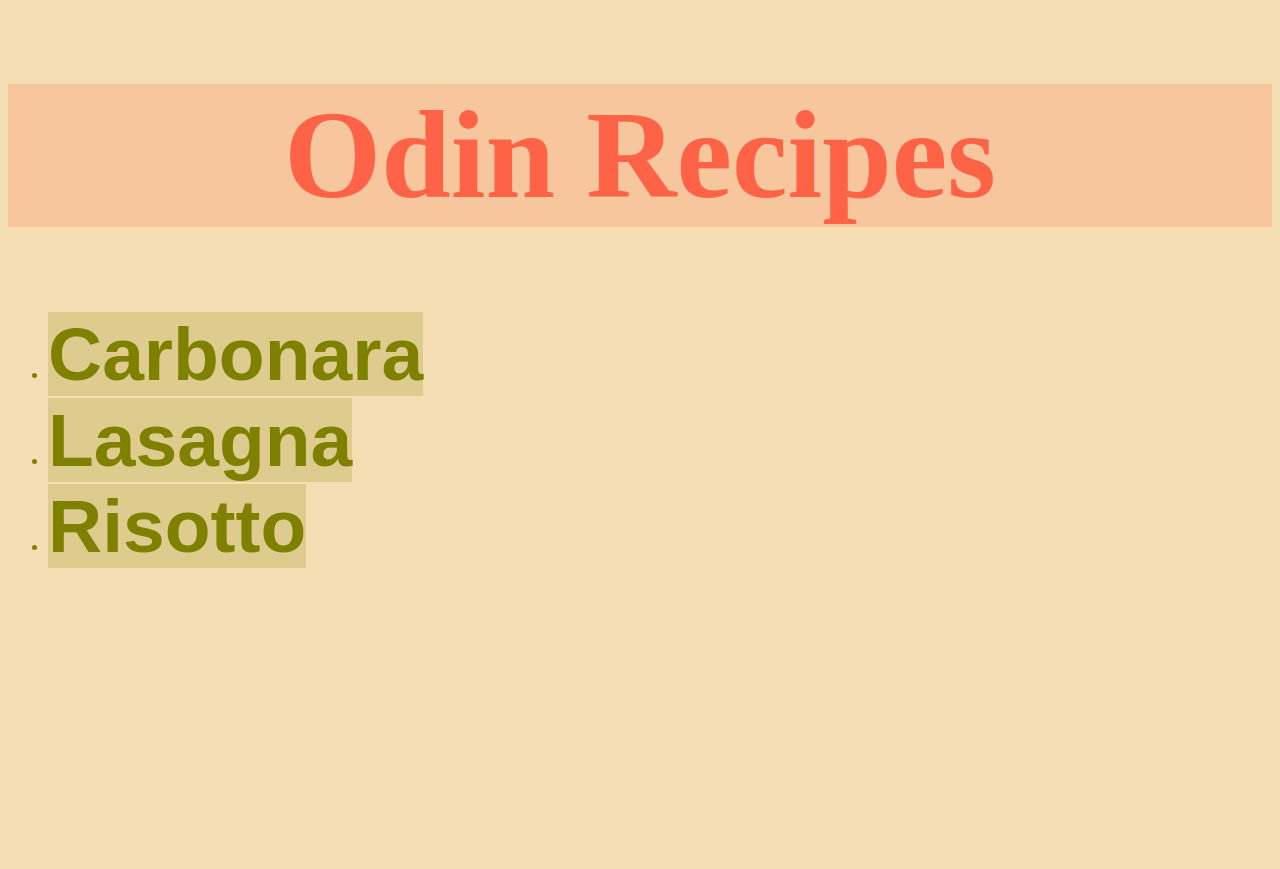
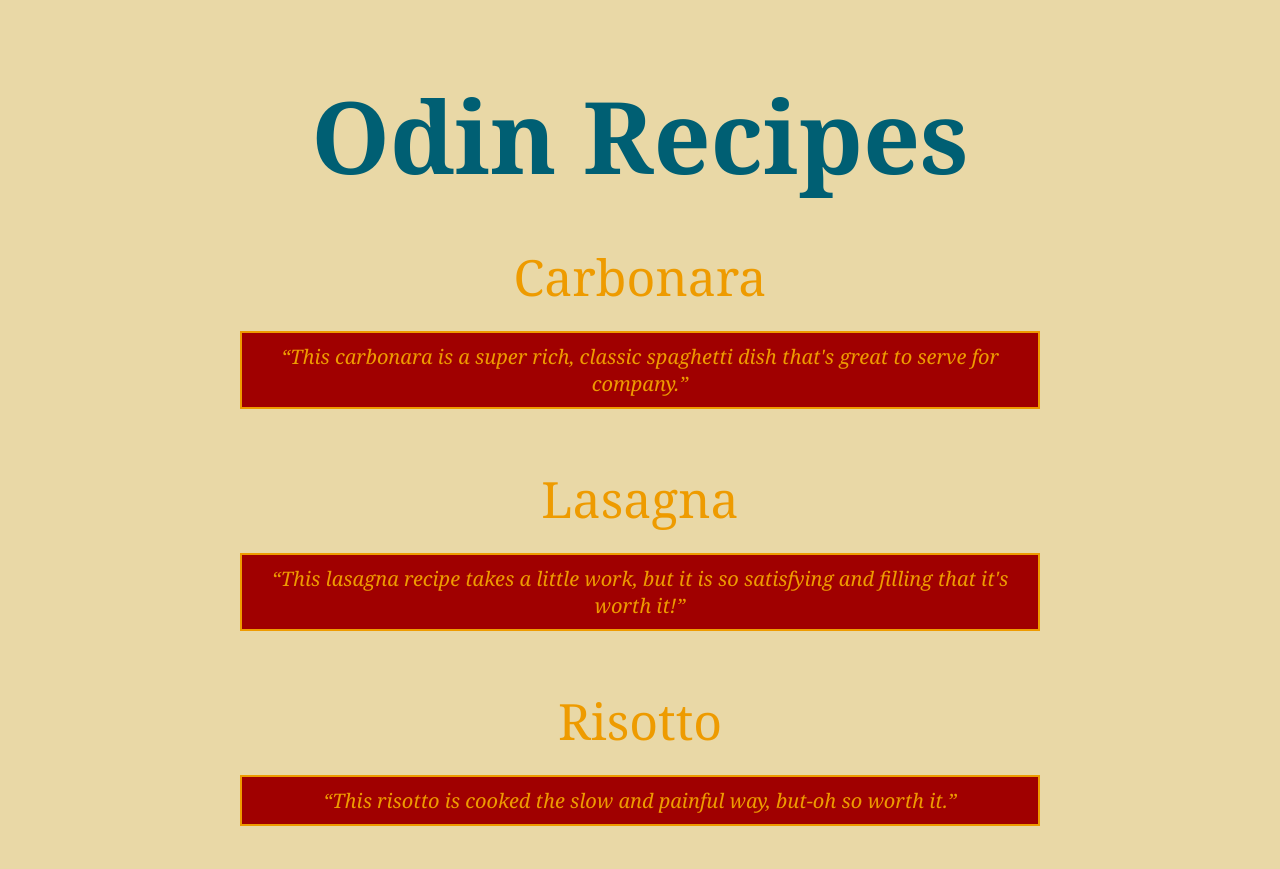
Before and after one commit to gcunha-xubuntu/odin-recipes, a plain HTML site: page index.html in a window 1280 px wide. Before the commit the page ends 800 px from the top, so only its background shows below. Drawn offline with Linux system fonts and the light colour scheme.

Commit message:
Change homepage HTML and CSS

```diff
--- a/index.css
+++ b/index.css
@@ -1,24 +1,43 @@
 * {
-  background-color: wheat;
+  box-sizing: border-box;
+  background-color: #e9d8a6;
+  font-family: "Georgia", "Times New Roman", "Times", serif;
 }
 
-h1 {
-  font-family: "Times New Roman", "Georgia", "Garamond", serif;
-  color: tomato;
-  background-color: rgba(255, 99, 71, 0.2);
-  font-size: 125px;
+.title {
+  color: #005f73;
+  font-size: 100px;
   text-align: center;
+  margin-bottom: 40px;
 }
 
-li,
-a {
-  color: olive;
+.recipes-list {
+  text-align: center;
+  padding-left: 0;
 }
 
-a {
-  font-family: "Arial", "Verdana", "Tahoma", sans-serif;
-  background-color: hsla(60, 100%, 25%, 0.2);
-  font-size: 75px;
-  font-weight: bold;
+.recipe-list {
+  list-style-type: none;
+}
+
+.recipe-link {
   text-decoration: none;
+  color: #ee9b00;
+  font-size: 50px;
 }
+
+.recipe-para {
+  display: inline-block;
+  width: 800px;
+  margin-bottom: 40px;
+  padding: 10px;
+  color: #ee9b00;
+  background-color: #a00000;
+  font-family: "Times New Roman", "Times", serif;
+  font-size: 20px;
+  border: 2px solid #ee9b00;
+}
+
+.emphasis {
+  background-color: rgb(160, 0, 0);
+}
--- a/index.html
+++ b/index.html
@@ -7,11 +7,14 @@
     </head>
 
     <body>
-        <h1>Odin Recipes</h1>
-        <ul>
-            <li><a href="./recipes/carbonara.html">Carbonara</a></li>
-            <li><a href="./recipes/lasagna.html">Lasagna</a></li>
-            <li><a href="./recipes/risotto.html">Risotto</a></li>
+        <h1 class="title">Odin Recipes</h1>
+        <ul class="recipes-list">
+            <li class="recipe-list"><a class="recipe-link" href="./recipes/carbonara.html">Carbonara</a></li>
+            <li class="recipe-list"><p class="recipe-para"><em class="emphasis">“This carbonara is a super rich, classic spaghetti dish that's great to serve for company.”</em><p></li>
+            <li class="recipe-list"><a class="recipe-link" href="./recipes/lasagna.html">Lasagna</a></li>
+            <li class="recipe-list"><p class="recipe-para"><em class="emphasis">“This lasagna recipe takes a little work, but it is so satisfying and filling that it's worth it!”</em><p></li>
+            <li class="recipe-list"><a class="recipe-link" href="./recipes/risotto.html">Risotto</a></li>
+            <li class="recipe-list"><p class="recipe-para"><em class="emphasis">“This risotto is cooked the slow and painful way, but-oh so worth it.”</em><p></li>
         </ul>
     </body>
 </html>
```
